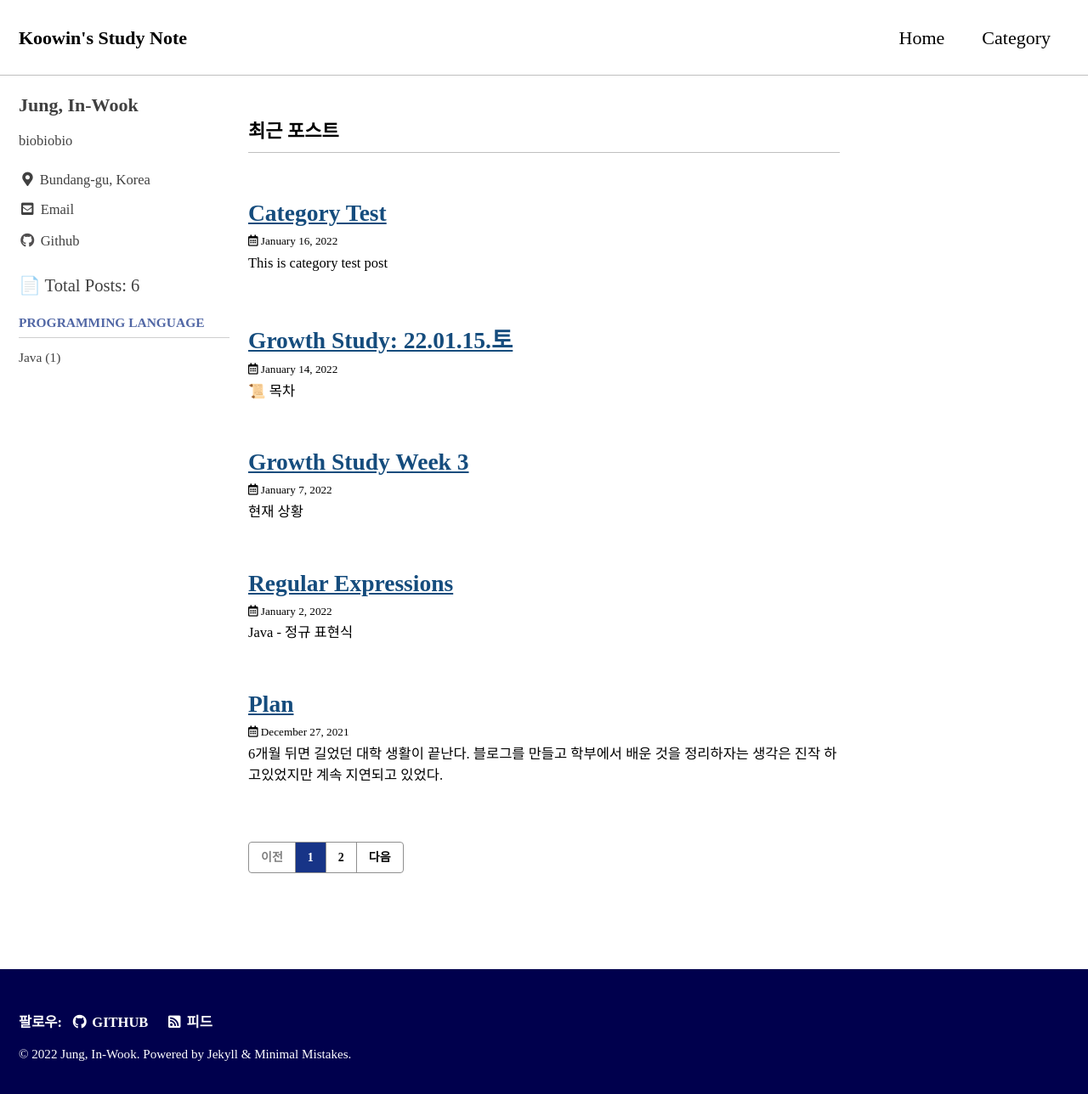
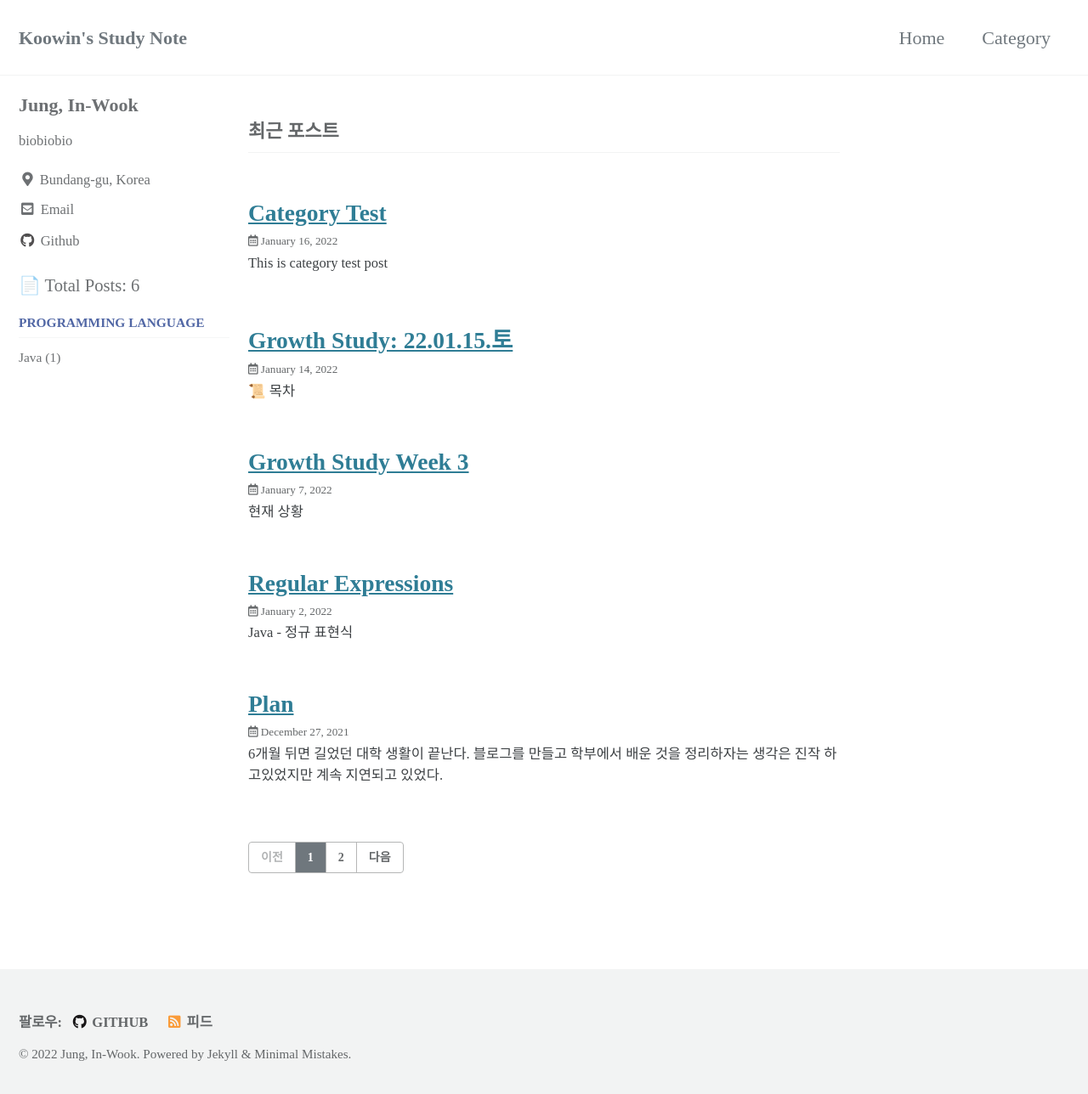
Before and after one commit to Koowin/koowin.github.io, a Jekyll site: the page built from index.html, in a window 1280 px wide and 1297 px high. Shown: the top 1288 px of the window at 85% size. Built offline with Jekyll 4.4.1, drawn with Linux system fonts in a browser that asks for light colours; cached includes are drawn as plain includes; some web fonts are replaced; the list of posts is cut into pages by our own code.

Commit message:
custom: color

```diff
--- a/_config.yml
+++ b/_config.yml
@@ -12,7 +12,7 @@
 
 # theme                  : "minimal-mistakes-jekyll"
 # remote_theme           : "mmistakes/minimal-mistakes"
-minimal_mistakes_skin    : "default" # "air", "aqua", "contrast", "dark", "dirt", "neon", "mint", "plum", "sunrise"
+minimal_mistakes_skin    : "myskin" # "air", "aqua", "contrast", "dark", "dirt", "neon", "mint", "plum", "sunrise"
 
 # Site Settings
 locale                   : "ko-KR"
```
Also changed, not shown: _posts/uncategorized/2022-01-14-growth_week_4.md (+1 -0 lines), _sass/minimal-mistakes/skins/_myskin.scss (added).
